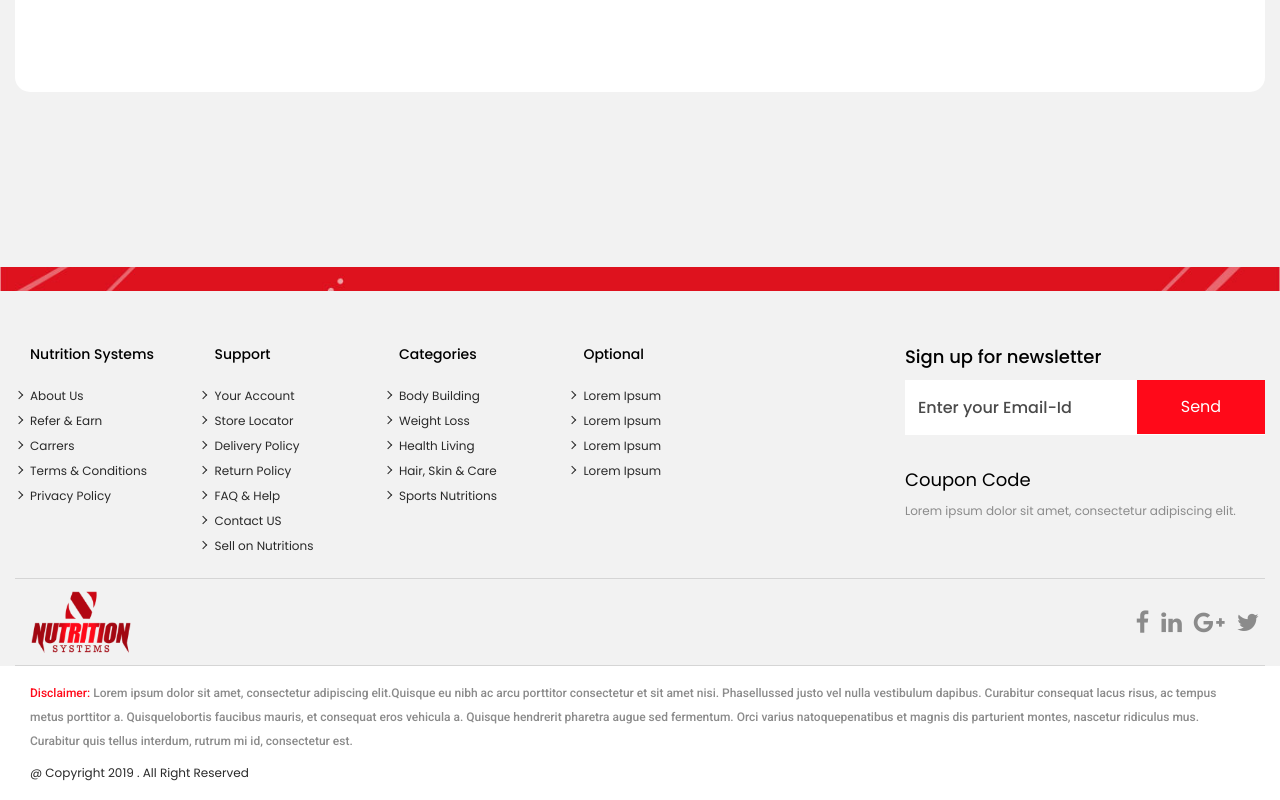
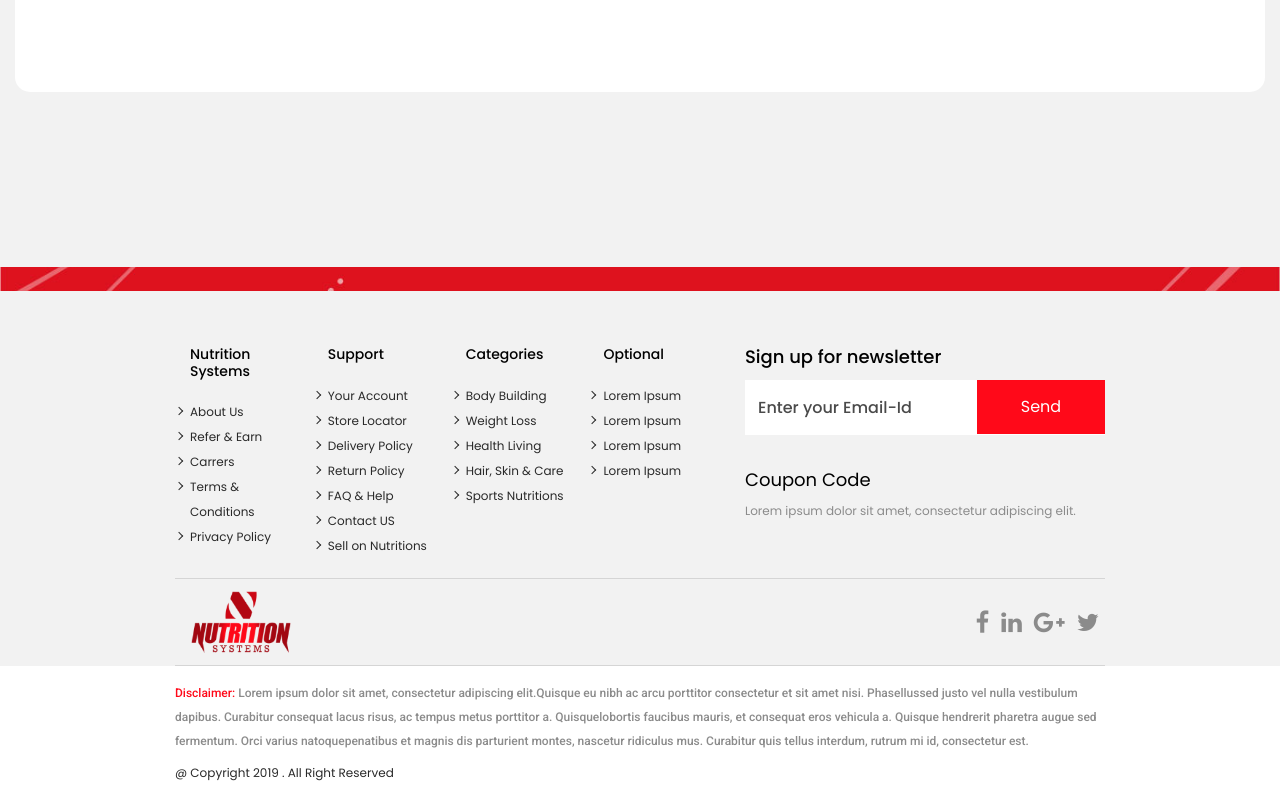
Before and after one commit to KaranPalan7507/NSEcomm, a React (Create React App) app in the folder nutrition/: page /order-failure in a window 1280 px wide. Shown: the part 847-1647 px from the top of the page. Built offline with nearby package versions, Linux system fonts and the light colour scheme.

Commit message:
footer changes

```diff
--- a/nutrition/src/shared/footer/index.js
+++ b/nutrition/src/shared/footer/index.js
@@ -261,9 +261,7 @@ export default class Footer extends React.Component {
             Quisque hendrerit pharetra augue sed fermentum. Orci varius
             natoquepenatibus et magnis dis parturient montes, nascetur ridiculus
             mus. Curabitur quis tellus interdum, rutrum mi id, consectetur est.
-            <div className="cc-text">
-              @ Copyright 2019 . All Right Reserved{" "}
-            </div>
+            <div className="cc-text">@ Copyright 2019 . All Right Reserved</div>
           </div>
         </div>
       </footer>
--- a/nutrition/src/shared/footer/style.scss
+++ b/nutrition/src/shared/footer/style.scss
@@ -50,3 +50,10 @@
     }
   }
 }
+@media (min-width: 1200px) {
+  .footer {
+    .container {
+      max-width: 960px;
+    }
+  }
+}
```
